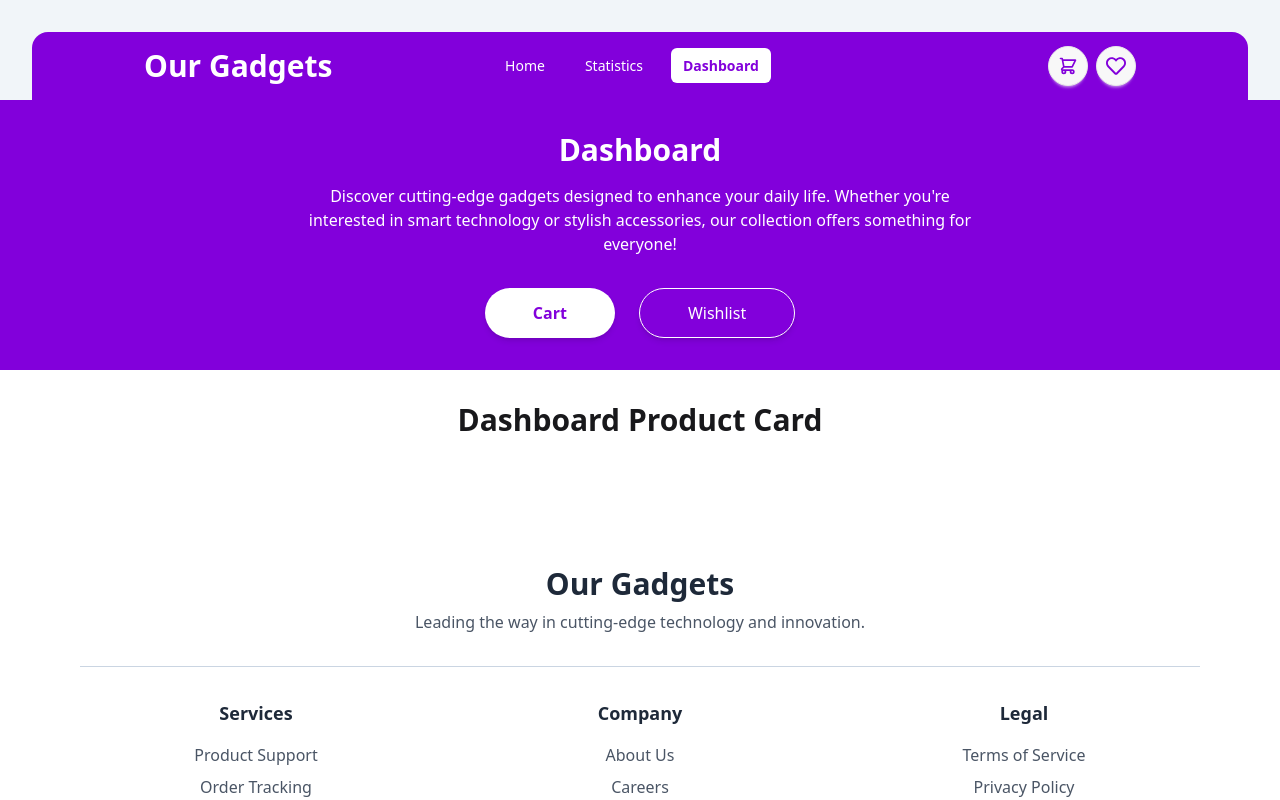
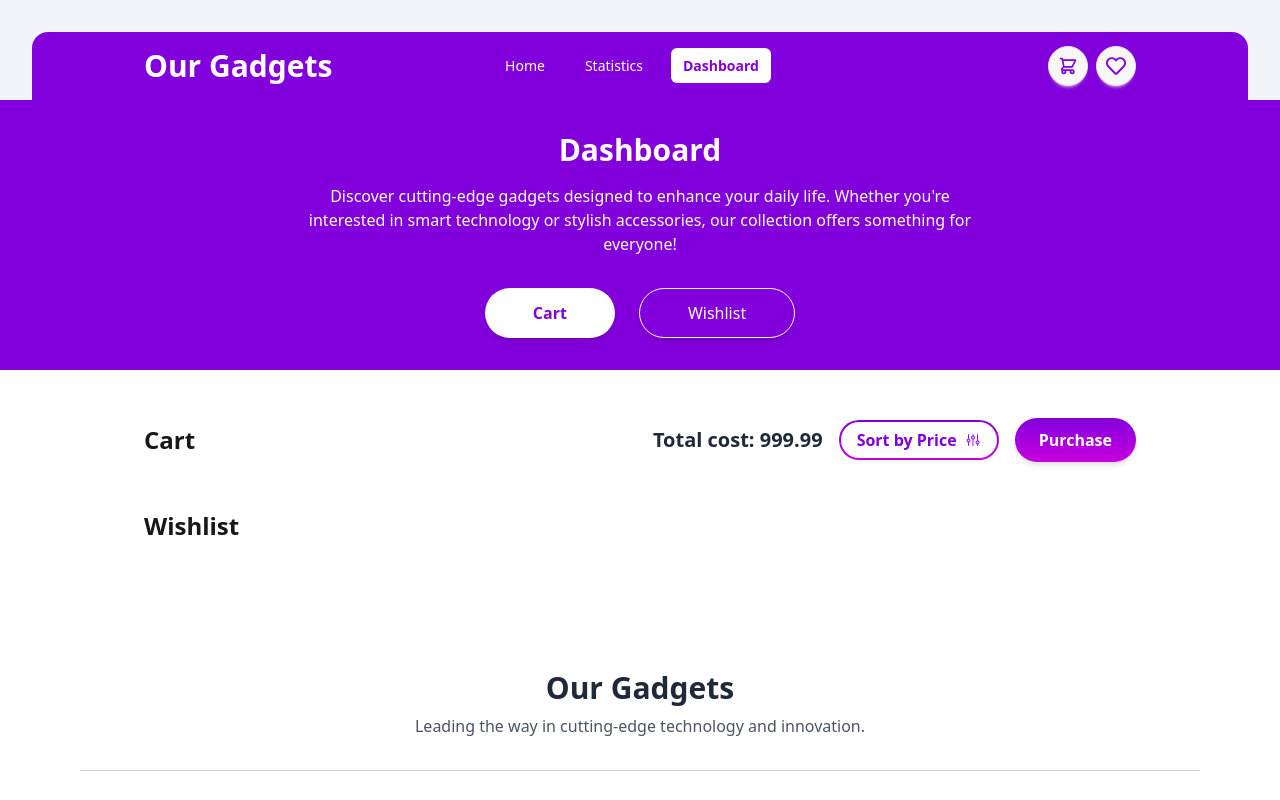
Before and after one commit to Minhajh2o/Our-Gadgets, a React (Vite) app: page /dashboard in a window 1280 px wide. Shown: the top 800 px of the page. Built offline with nearby package versions, Linux system fonts and the light colour scheme.

Commit message:
cart and wishkist section basics built.

```diff
--- a/src/Routes/Cards/DashboardProductCard.jsx
+++ b/src/Routes/Cards/DashboardProductCard.jsx
@@ -1,8 +1,27 @@
 const DashboardProductCard = () => {
     return (
-        <div>
-            <h1 className="text-3xl font-bold text-center my-8">Dashboard Product Card</h1>
-        </div>
+        <div className="bg-white p-6 rounded-2xl shadow-lg flex items-center gap-6 w-full max-w-3xl mx-auto">
+      {/* Product Image */}
+      <div className="w-32 h-32 md:w-40 md:h-40 bg-gray-200 rounded-xl flex-shrink-0">
+        <img
+          src=''
+          alt='{title}'
+          className="w-full h-full object-cover rounded-xl"
+        />
+      </div>
+
+      {/* Product Details */}
+      <div className="flex-1 space-y-2">
+        <h3 className="text-lg md:text-xl font-bold text-gray-800">title</h3>
+        <p className="text-sm text-gray-500 line-clamp-2">description</p>
+        <p className="font-semibold text-gray-700">Price: $price</p>
+      </div>
+
+      {/* Remove Button */}
+      <button className="ml-auto w-8 h-8 rounded-full bg-red-100 text-red-500 flex items-center justify-center hover:bg-red-200 transition-colors">
+        <IoClose size={20} />
+      </button>
+    </div>
     );
 };
 
--- a/src/Routes/Cards/ProductCard.jsx
+++ b/src/Routes/Cards/ProductCard.jsx
@@ -19,8 +19,12 @@ const ProductCard = ({ product }) => {
           <p className="text-gray-600 text-lg md:text-xl pt-2 pb-4">${price}</p>
           <div className="card-actions">
             <Link to={`/products/${product_id}`}>
-              <button className="btn bg-white text-purple-700 border border-purple-700 rounded-full hover:bg-purple-100">
-                Shop Now
+              <button className="p-[1px] rounded-full bg-gradient-to-b from-purple-700 to-fuchsia-600">
+                <span className="flex items-center gap-2 px-4 py-1.5 bg-white rounded-full">
+                  <span className="font-semibold text-purple-700">
+                    View Details
+                  </span>
+                </span>
               </button>
             </Link>
           </div>
--- a/src/Routes/Dashboard/Cart.jsx
+++ b/src/Routes/Dashboard/Cart.jsx
@@ -0,0 +1,35 @@
+import { PiSlidersDuotone } from "react-icons/pi";
+import DashboardProductCard from "../Cards/DashboardProductCard";
+
+const Cart = () => {
+  return (
+    <div className="container max-w-5xl px-4 mx-auto">
+      <div className="flex items-center justify-between mt-12 mb-8">
+        <h2 className="text-2xl font-bold">Cart</h2>
+
+        {/* Cart Summary Section */}
+        <div className="flex items-center gap-4">
+          <p className="text-xl font-bold text-gray-800">Total cost: 999.99</p>
+
+          <button className="p-[2px] rounded-full bg-gradient-to-b from-purple-700 to-fuchsia-600">
+            <span className="flex items-center gap-2 px-4 py-1.5 bg-white rounded-full">
+              <span className="font-semibold text-purple-700">
+                Sort by Price
+              </span>
+              <PiSlidersDuotone className="text-purple-600" />
+            </span>
+          </button>
+
+          <button className="px-6 py-2.5 bg-gradient-to-b from-purple-700 to-fuchsia-600 text-white font-semibold rounded-full hover:opacity-90 transition-opacity duration-300 shadow-md">
+            Purchase
+          </button>
+        </div>
+      </div>
+
+        {/* Cart Items Section */}
+        {/* <DashboardProductCard /> */}
+    </div>
+  );
+};
+
+export default Cart;
--- a/src/Routes/Dashboard/Dashboard.jsx
+++ b/src/Routes/Dashboard/Dashboard.jsx
@@ -1,6 +1,6 @@
-import DashboardProductCard from "../Cards/DashboardProductCard";
 import DashboardDetails from "./DashboardDetails";
 import { useState } from "react";
+import DashboardWidgets from "./DashboardWidgets";
 
 const Dashboard = () => {
   const [activeTab, setActiveTab] = useState("cart"); // 'cart' or 'wishlist'
@@ -26,7 +26,7 @@ return (
         />
 
         {/* Dashboard Widgets */}
-        <DashboardProductCard />
+        <DashboardWidgets />
 
     </section>
 );
--- /dev/null
+++ b/src/Routes/Dashboard/DashboardWidgets.jsx
@@ -0,0 +1,13 @@
+import Cart from "./Cart";
+import Wishlist from "./Wishlist";
+
+const DashboardWidgets = () => {
+    return (
+        <div>
+            <Cart />
+            <Wishlist />
+        </div>
+    );
+};
+
+export default DashboardWidgets;
--- a/src/Routes/Dashboard/Wishlist.jsx
+++ b/src/Routes/Dashboard/Wishlist.jsx
@@ -0,0 +1,14 @@
+
+const Wishlist = () => {
+  return (
+    <div className="container max-w-5xl px-4 mx-auto">
+      <div className="mt-12 mb-8">
+        <h2 className="text-2xl font-bold">Wishlist</h2>
+      </div>
+      {/* Cart Items Section */}
+      {/* <DashboardProductCard /> */}
+    </div>
+  );
+};
+
+export default Wishlist;
```
